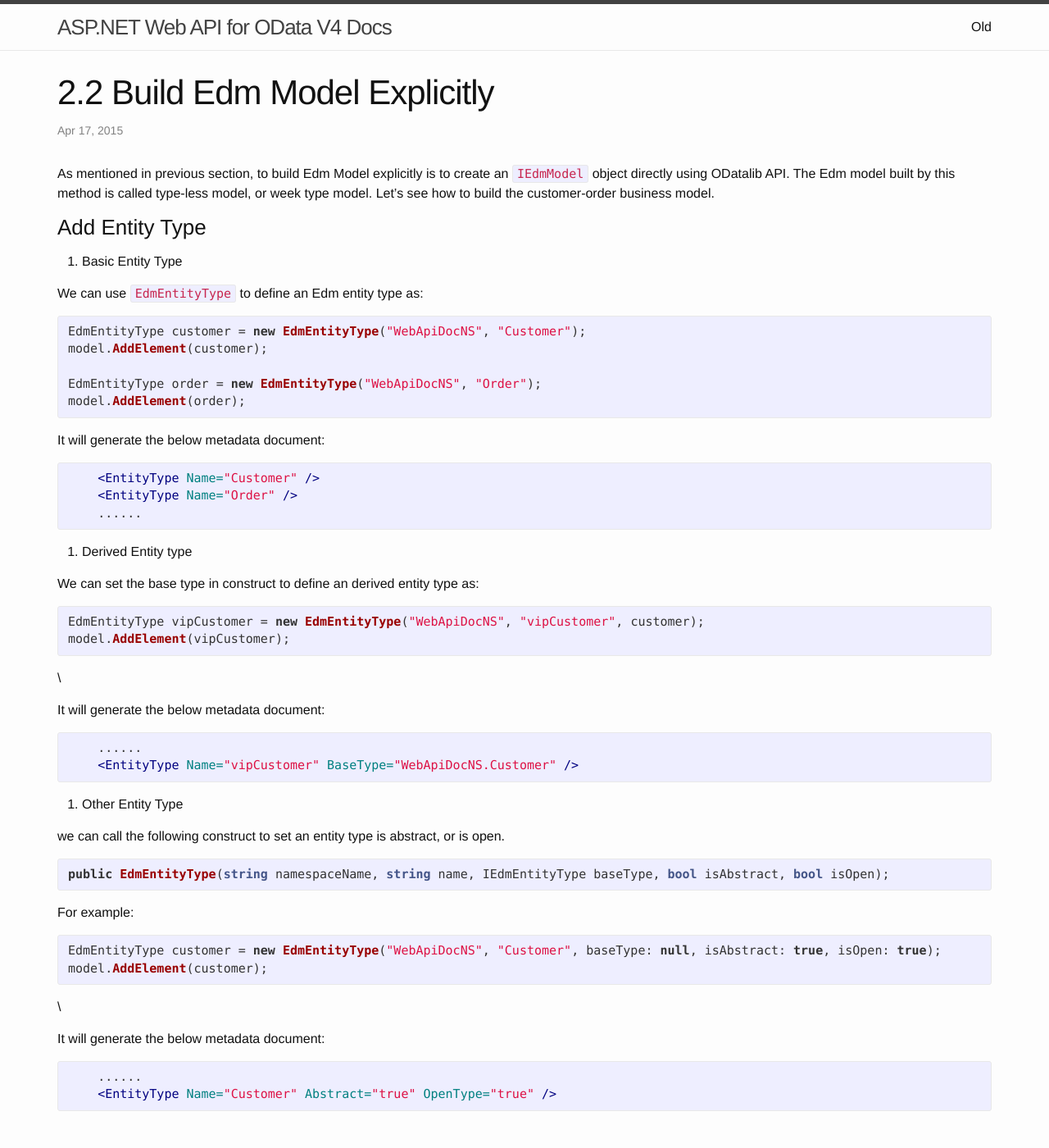
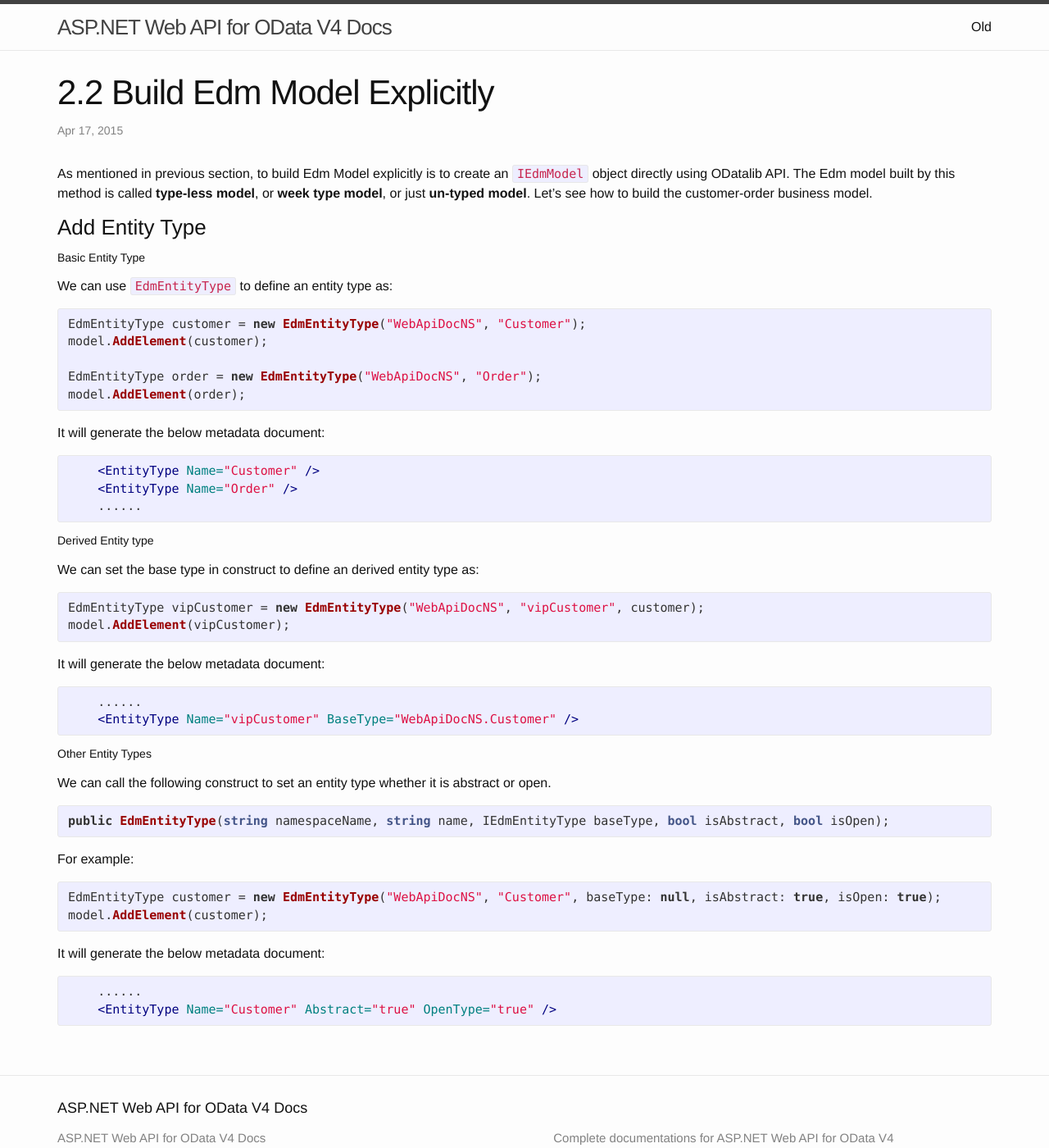
Before and after one commit to xuzhg/Document, a Jekyll site: the page built from _posts/2015-04-17-02-02-model-builder-untyped.md, in a window 1280 px wide and 1400 px high. Shown: the whole window at 82% size. Built offline with Jekyll 4.4.1, drawn with Linux system fonts in a browser that asks for light colours; nearby versions of some CDN libraries.

Commit message:
small change

```diff
--- a/_posts/2015-04-17-02-02-model-builder-untyped.md
+++ b/_posts/2015-04-17-02-02-model-builder-untyped.md
@@ -5,14 +5,14 @@
 category: "2. Defining the model"
 ---
 
-As mentioned in previous section, to build Edm Model explicitly is to create an `IEdmModel` object directly using ODatalib API. The Edm model built by this method is called type-less model, or week type model.
+As mentioned in previous section, to build Edm Model explicitly is to create an `IEdmModel` object directly using ODatalib API. The Edm model built by this method is called **type-less model**, or **week type model**, or just **un-typed model**.
 Let's see how to build the customer-order business model.
 
 ### Add Entity Type
 
-1. Basic Entity Type
+##### Basic Entity Type
 
-We can use `EdmEntityType` to define an Edm entity type as:
+We can use `EdmEntityType` to define an entity type as:
 {% highlight csharp %}
 EdmEntityType customer = new EdmEntityType("WebApiDocNS", "Customer");
 model.AddElement(customer);
@@ -28,13 +28,13 @@
     ......
 {% endhighlight %}
 
-2. Derived Entity type
+##### Derived Entity type
 
 We can set the base type in construct to define an derived entity type as:
 {% highlight csharp %}
 EdmEntityType vipCustomer = new EdmEntityType("WebApiDocNS", "vipCustomer", customer);
 model.AddElement(vipCustomer);
-{% endhighlight %}\
+{% endhighlight %}
 
 It will generate the below metadata document:
 {% highlight xml %}
@@ -42,9 +42,9 @@
     <EntityType Name="vipCustomer" BaseType="WebApiDocNS.Customer" />
 {% endhighlight %}
 
-3. Other Entity Type
+##### Other Entity Types
 
-we can call the following construct to set an entity type is abstract, or is open.
+We can call the following construct to set an entity type whether it is abstract or open.
 {% highlight csharp %}
 public EdmEntityType(string namespaceName, string name, IEdmEntityType baseType, bool isAbstract, bool isOpen);
 {% endhighlight %}
@@ -53,7 +53,7 @@
 {% highlight csharp %}
 EdmEntityType customer = new EdmEntityType("WebApiDocNS", "Customer", baseType: null, isAbstract: true, isOpen: true);
 model.AddElement(customer);
-{% endhighlight %}\
+{% endhighlight %}
 
 It will generate the below metadata document:
 {% highlight xml %}
```
